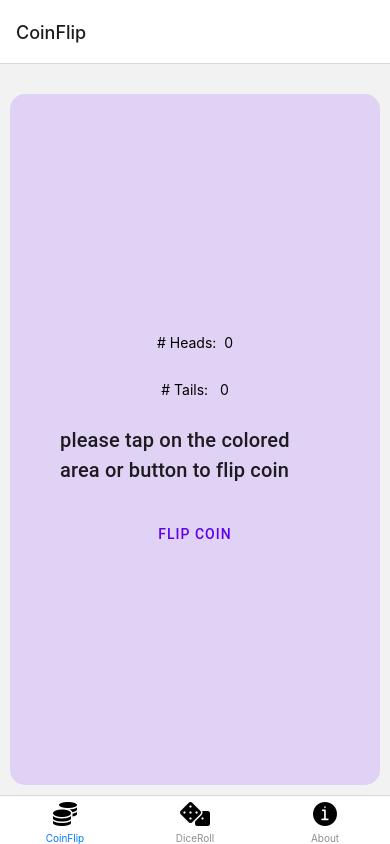
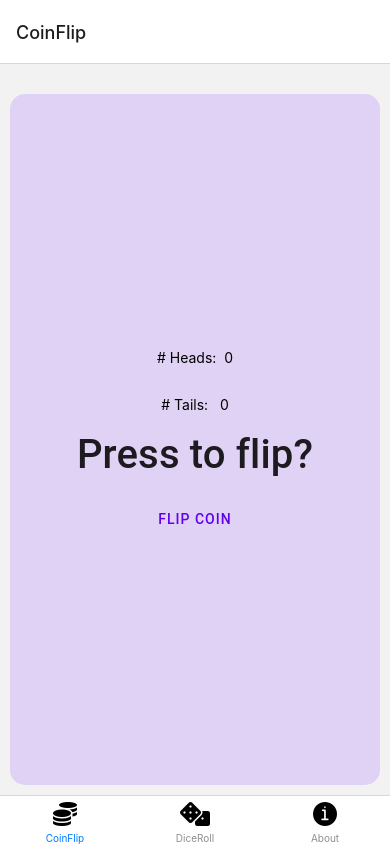
Before and after one commit to ardada2468/coinflip-expo, a React Native app: screen / in a window 390 px wide. Built offline with nearby package versions, Linux system fonts and the light colour scheme.

Commit message:
fixed color bug on coinflip component

```diff
--- a/Pages/about.tsx
+++ b/Pages/about.tsx
@@ -1,11 +1,8 @@
-import { createNativeStackNavigator } from '@react-navigation/native-stack';
 import React, { Component } from 'react'
 import {
   StyleSheet,
-  TouchableOpacity,
   Text,
   View,
-  Platform,
   Linking,
 } from 'react-native'
 
--- a/Pages/coinFlip.tsx
+++ b/Pages/coinFlip.tsx
@@ -1,27 +1,26 @@
-import { createNativeStackNavigator } from '@react-navigation/native-stack';
 import React, { Component } from 'react'
 import {
   StyleSheet,
-  TouchableOpacity,
   Text,
   View,
-  Dimensions,
   Platform,
 } from 'react-native'
 import * as Haptics from 'expo-haptics';
-import { Button, Title } from 'react-native-paper'
-import { Icon } from 'react-native-paper/lib/typescript/components/Avatar/Avatar';
+import {  Button, Title } from 'react-native-paper'
 
 interface Icoin {
   heads?: number;
   tails?: number;
   coin?: String;
+  current?: number;
+  //0 = heads | 1 = tails
 }
 class CoinFlip extends Component <Icoin>{
   state = {
-    coin: "please tap on the colored area or button to flip coin",
+    coin: "Press to flip?",
     heads: 0,
-    tails: 0
+    tails: 0,
+    current: -1
   }
 
    getRand(min: number, max:number) {
@@ -32,30 +31,25 @@ class CoinFlip extends Component <Icoin>{
   onPress = () => {
     if(!(Platform.OS === 'web')){
       Haptics.impactAsync(Haptics.ImpactFeedbackStyle.Light)
-    }    let rand: any = this.getRand(1,10);
-    let value: String = "It is tails!"
+    }
+    let rand: any = this.getRand(1,10);
+    let value: String = "tails!"
     if(rand <= 5){
-      value =  " It is heads!"
+      value =  "heads!"
       this.setState({
         heads: this.state.heads+1,
-        coin: value
+        coin: value,
+        current: 0
       })
     }else{
     this.setState({
       tails: this.state.tails+1,
-      coin: value
+      coin: value,
+      current: 1
     })
   }
-    // console.log({rand,value})
   }
 
-
-//
-  getResultStyler(){
-    if(this.state.coin == "tails"){
-      return styles.result1;
-    }else return styles.result2;
-  }
 
   GetButton(){
     if(Platform.OS === "web"){
@@ -67,9 +61,17 @@ class CoinFlip extends Component <Icoin>{
     }
   }
 
+
+  getResultStyler(){
+    if(this.state.current === 1){
+      return styles.result1;
+    }else return styles.result2;
+  }
+
+
  render() {
     return (
-      <View style={[styles.container, this.getResultStyler()]} onTouchStart={this.onPress}>
+      <View style={[styles.container, this.getResultStyler()]} onTouchEnd={this.onPress}>
         <Text style={styles.info}># Heads: {" " + this.state.heads}</Text>
         <Text style={styles.info}># Tails:  { " " + this.state.tails}</Text>
         <View>
@@ -80,9 +82,6 @@ class CoinFlip extends Component <Icoin>{
     )
   }
 }
-
-
-var width = Dimensions.get('window').width;
 
 const styles = StyleSheet.create({
   container: {
@@ -112,7 +111,8 @@ const styles = StyleSheet.create({
   commonResult:{
     padding: 10,
     margin:10,
-    borderRadius: 10
+    borderRadius: 10,
+    fontSize: 40
   }
 
 })
--- a/Pages/diceRoll.tsx
+++ b/Pages/diceRoll.tsx
@@ -1,16 +1,8 @@
 import { createNativeStackNavigator } from '@react-navigation/native-stack';
 import React, { Component } from 'react'
-import {
-  StyleSheet,
-  TouchableOpacity,
-  Text,
-  View,
-  Platform,
-} from 'react-native'
+import {StyleSheet, Text, View, Platform} from 'react-native'
 import * as Haptics from 'expo-haptics';
-
 import { Button, Title } from 'react-native-paper'
-import CoinFlip from './coinFlip';
 import { FontAwesome5, MaterialCommunityIcons } from '@expo/vector-icons';
 interface Idice {
   current?: number;
@@ -54,22 +46,11 @@ class DiceRoll extends Component <Idice>{
     this.setState(
       {
         current: rand,
-        avg: this.calculateAvg()
+        avg: this.calculateAvg(),
       }
     )
     // console.log({rand,value})
   }
-
-  GetButton(){
-    if(Platform.OS === "web"){
-      return(
-        <Button onPress={this.onPress} style={styles.button}>
-            <Text>Roll Dice</Text>
-        </Button>
-      )
-    }
-  }
-
 
   getResultStyler(){
     let x: number = this.state.current;
@@ -108,17 +89,28 @@ class DiceRoll extends Component <Idice>{
   }else return <FontAwesome5 name="dice-d6" size={size} color={color} />
 }
 
+GetButton(){
+  if(Platform.OS === "web"){
+    return(
+      <Button onPress={this.onPress} style={styles.button}>
+          <Text>Roll Dice</Text>
+      </Button>
+    )
+  }
+}
 
+//Render Method
  render() {
     return (
-      <View style={[styles.container, this.getResultStyler()]} onTouchStart={this.onPress}>
+      <View style={[styles.container, this.getResultStyler()]} onTouchEnd={this.onPress}>
         <View>
           <View style={[styles.commonResult]}>
             {this.getIcon()}
           </View>
+          <Title style={styles.title}>{this.state.current}</Title>
+          <Text>{this.state.initText}</Text>
           {this.GetButton()}
-          <Text>{this.state.initText}</Text>
-        </View>
+          </View>
       </View>
     )
   }
@@ -153,6 +145,12 @@ const styles = StyleSheet.create({
     justifyContent: "center",
     alignItems: 'center',
     alignSelf: 'center',
+  },
+  title:{
+    margin: 10,
+    padding: 10,
+    fontSize: 40,
+    alignSelf: 'center'
   }
 
 })
--- a/app.json
+++ b/app.json
@@ -17,7 +17,8 @@
       "**/*"
     ],
     "ios": {
-      "supportsTablet": true
+      "supportsTablet": true,
+      "bundleIdentifier": "coinflip"
     },
     "android": {
       "adaptiveIcon": {
```
Also changed, not shown: App.tsx (+2 -54 lines), assets/adaptive-icon.png, assets/icon.png.
